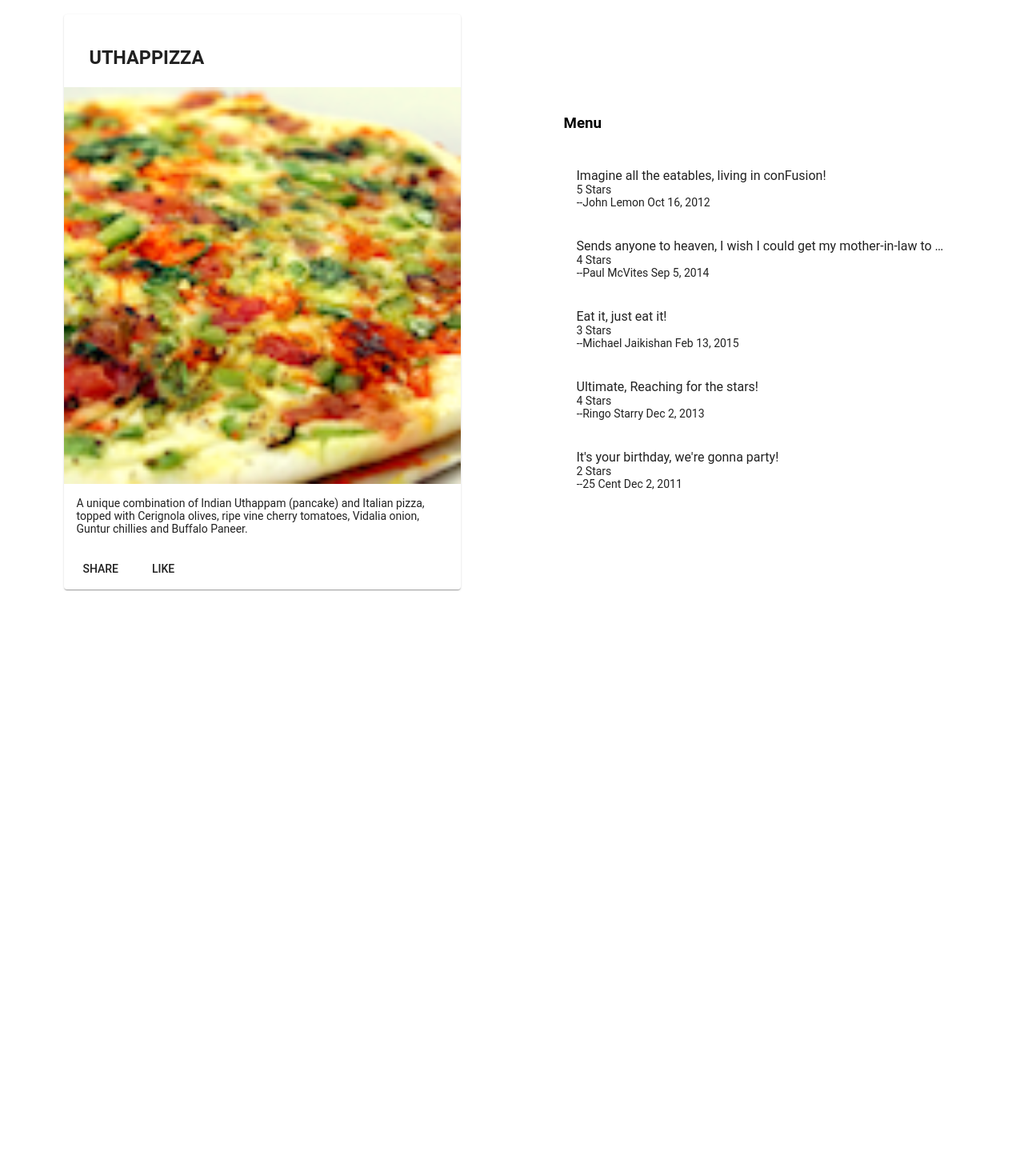
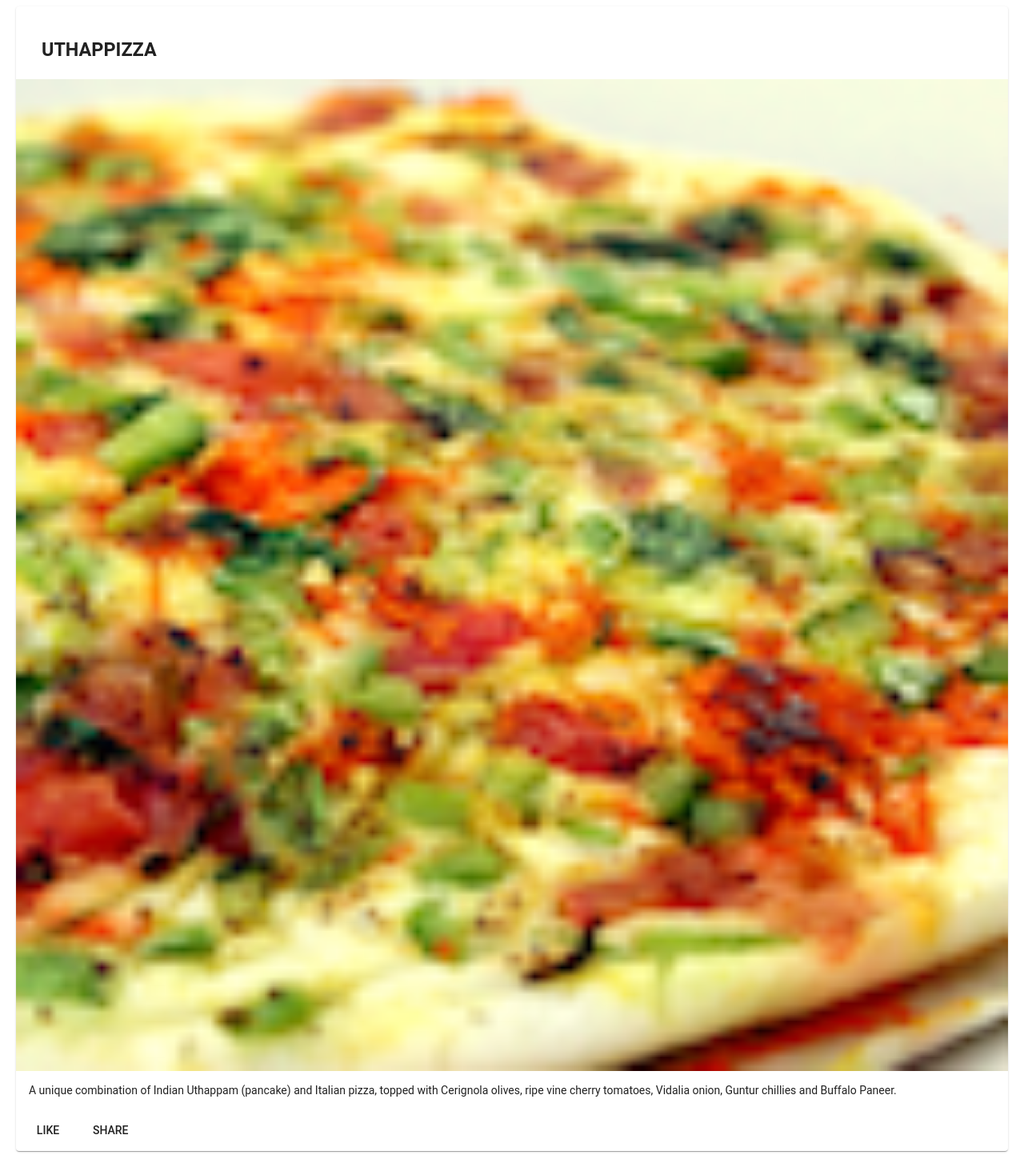
Before and after one commit to shawnest/conFusion-coursera, an Angular app: page / in a window 1280 px wide. Shown: the part 566-2010 px from the top of the page at 80% size. Before the commit the page ends 1323 px from the top, so only its background shows below. Built offline with nearby package versions, Linux system fonts and the light colour scheme.

Commit message:
Uncommited part for assignment 1

```diff
--- a/src/app/menu/menu.component.html
+++ b/src/app/menu/menu.component.html
@@ -19,4 +19,21 @@
       </mat-grid-tile>
     </mat-grid-list>
   </div>
+  <div fxFlex *ngIf="selectedDish">
+      <mat-card>
+        <mat-card-header>
+          <mat-card-title>
+            <h3>{{selectedDish.name | uppercase}}</h3>
+          </mat-card-title>
+        </mat-card-header>
+        <img mat-card-image src="{{selectedDish.image}}" alt="{{selectedDish.name}}">
+        <mat-card-content>
+          <p>{{selectedDish.description}}</p>
+        </mat-card-content>
+        <mat-card-actions>
+          <button mat-button>LIKE</button>
+          <button mat-button>SHARE</button>
+        </mat-card-actions>
+      </mat-card>
+    </div>
 </div>
```
